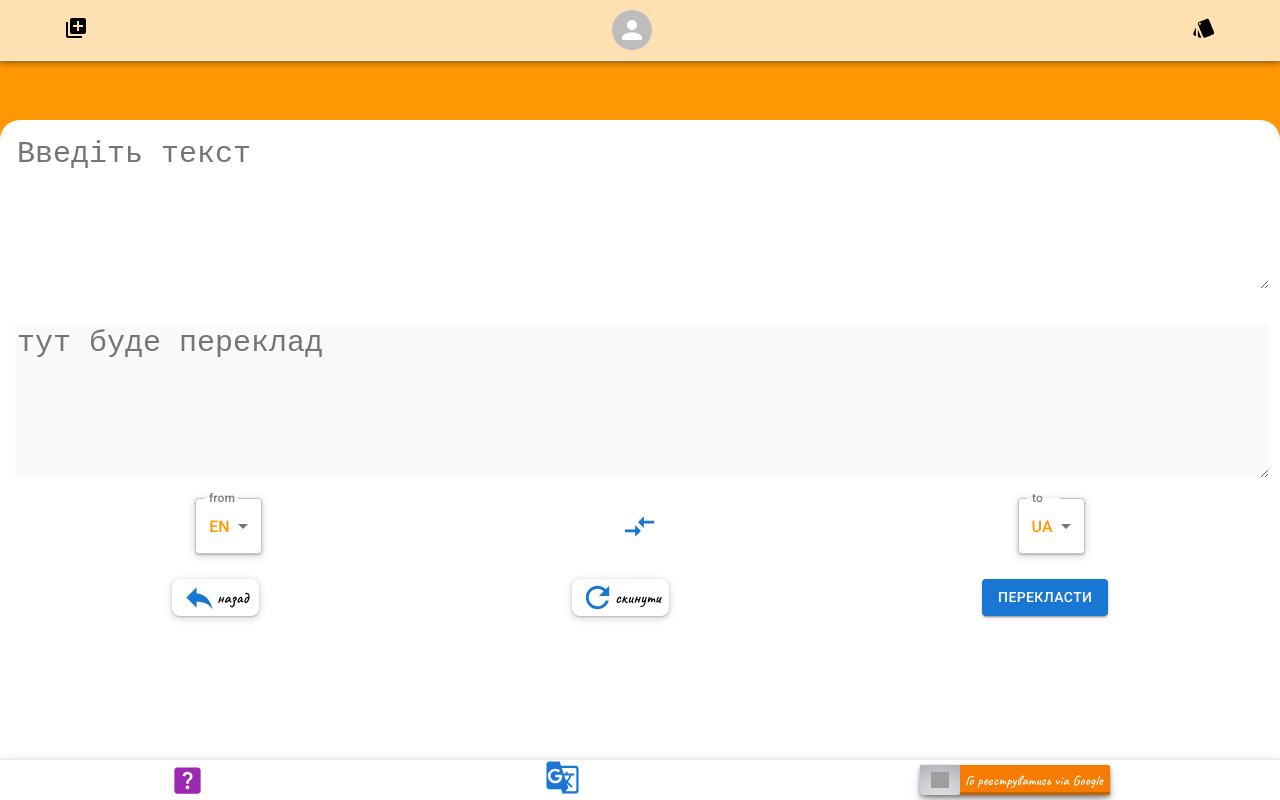
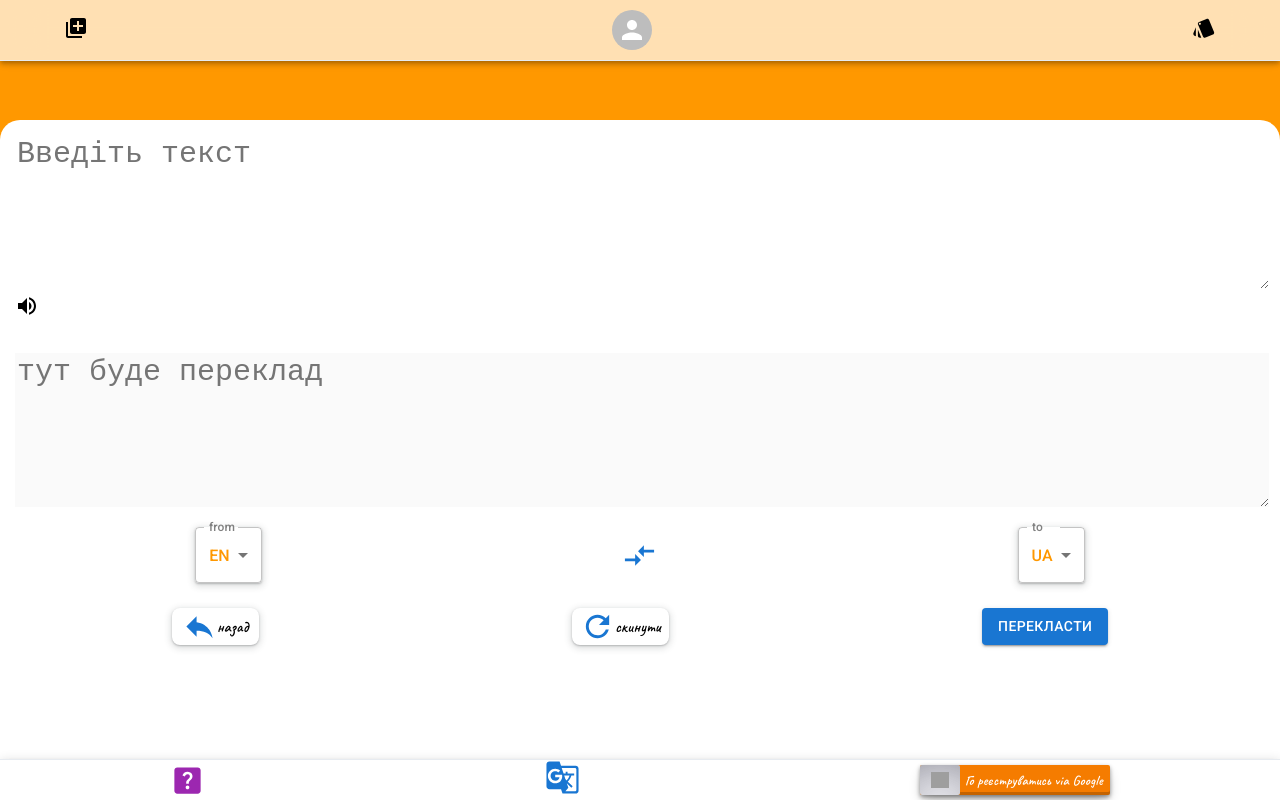
Before and after one commit to myroslav111/Language_cards, a React (Create React App) app: page /Language_cards/translate in a window 1280 px wide. Built offline with nearby package versions, Linux system fonts and the light colour scheme; grey boxes are pictures that could not be loaded.

Commit message:
add button voce

```diff
--- a/src/components/Translation/Translation.jsx
+++ b/src/components/Translation/Translation.jsx
@@ -11,6 +11,7 @@ import ReplyIcon from '@mui/icons-material/Reply';
 import RefreshIcon from '@mui/icons-material/Refresh';
 import getTranslate from 'service/apiTranslate';
 import CompareArrowsIcon from '@mui/icons-material/CompareArrows';
+import VolumeUpIcon from '@mui/icons-material/VolumeUp';
 
 function Translation() {
   const [fromLanguage, setFromLanguage] = useState('en');
@@ -84,6 +85,7 @@ function Translation() {
             width: '100%',
           }}
         ></textarea>
+        <VolumeUpIcon />
       </div>
 
       <div style={{ padding: '15px' }}>
```
Also changed, not shown: 1 other file (tests, documents, lock files or other folders).
